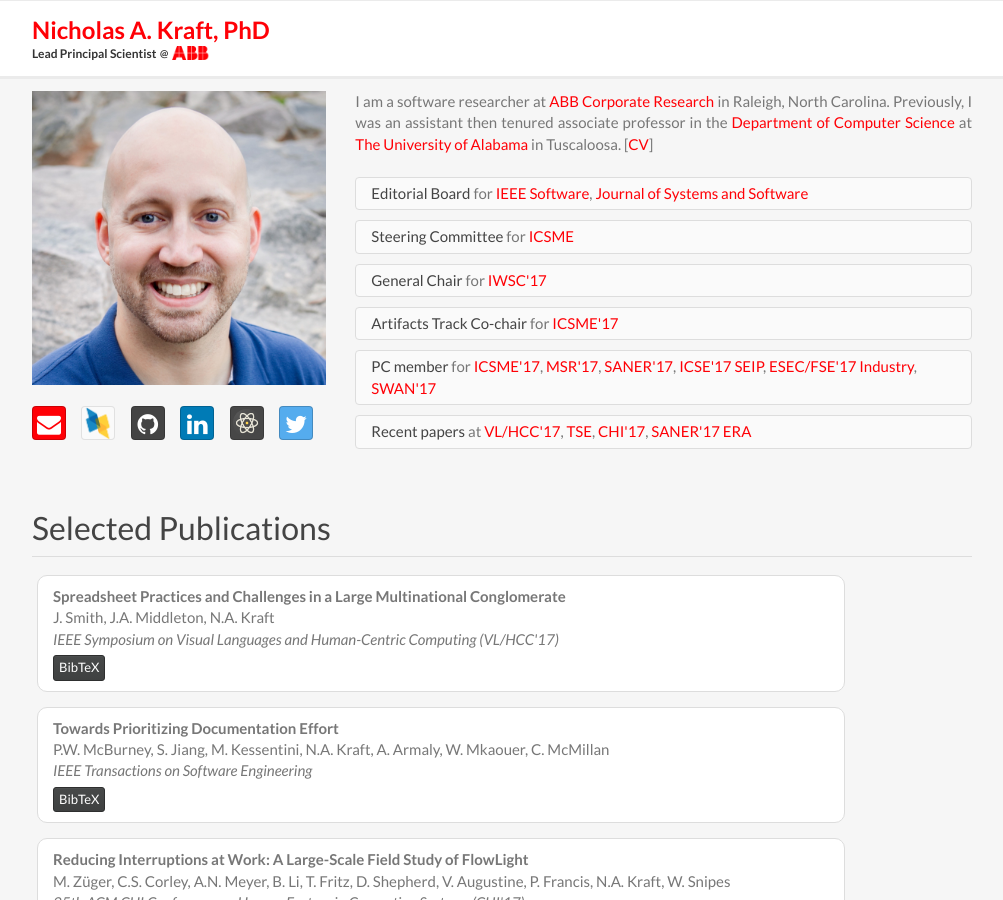
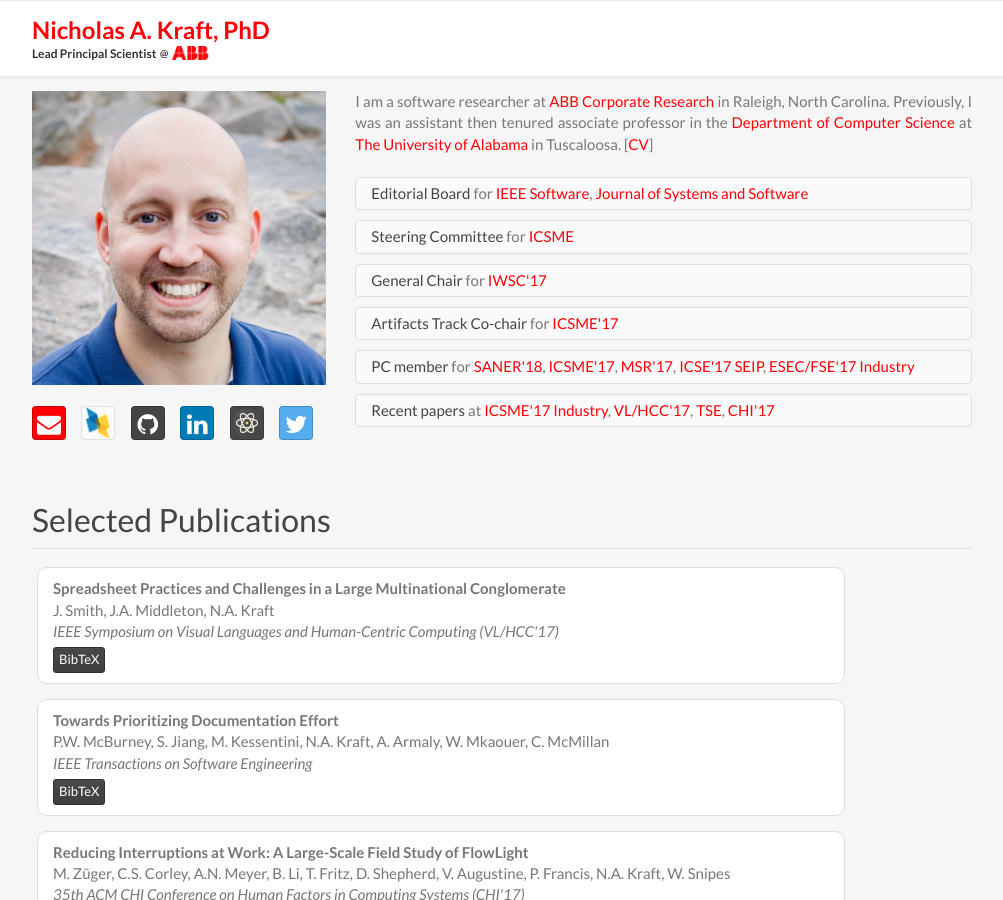
Before and after one commit to nkraft/nkraft.github.io, a Jekyll site: the page built from index.html, in a window 1280 px wide and 900 px high. Shown: the whole window, without its empty margins (138-1141 px from the left). Built offline with Jekyll 4.4.1, drawn with Linux system fonts in a browser that asks for light colours; nearby versions of some CDN libraries.

Commit message:
Update header.html

```diff
--- a/_includes/header.html
+++ b/_includes/header.html
@@ -75,12 +75,11 @@
                                     <span class="list-group-item-heading">PC member</span>
                                     <span class="list-group-item-text">
                                         for
+                                        <a href="http://saner.unimol.it/">SANER'18</a>,
                                         <a href="http://icsme2017.github.io/">ICSME'17</a>,
                                         <a href="http://2017.msrconf.org/">MSR'17</a>,
-                                        <a href="http://saner.aau.at/">SANER'17</a>,
                                         <a href="http://icse2017.gatech.edu/?q=seip">ICSE'17 SEIP</a>,
-                                        <a href="http://esec-fse17.uni-paderborn.de/call_industrial.php">ESEC/FSE'17 Industry</a>,
-                                        <a href="http://softwareanalytics.ca/swan17/Home.html">SWAN'17</a>
+                                        <a href="http://esec-fse17.uni-paderborn.de/call_industrial.php">ESEC/FSE'17 Industry</a>
                                     </span>
                                 </li>
                             </ul>
@@ -89,10 +88,10 @@
                                     <span class="list-group-item-heading">Recent papers</span>
                                     <span class="list-group-item-text">
                                         at
+                                        <a href="http://icsme2017.github.io/">ICSME'17 Industry</a>,
                                         <a href="https://sites.google.com/site/vlhcc2017/">VL/HCC'17</a>,
                                         <a href="https://www.computer.org/web/tse">TSE</a>,
-                                        <a href="https://chi2017.acm.org/">CHI'17</a>,
-                                        <a href="http://saner.aau.at/">SANER'17 ERA</a>
+                                        <a href="https://chi2017.acm.org/">CHI'17</a>
                                     </span>
                                 </li>
                             </ul>
```
